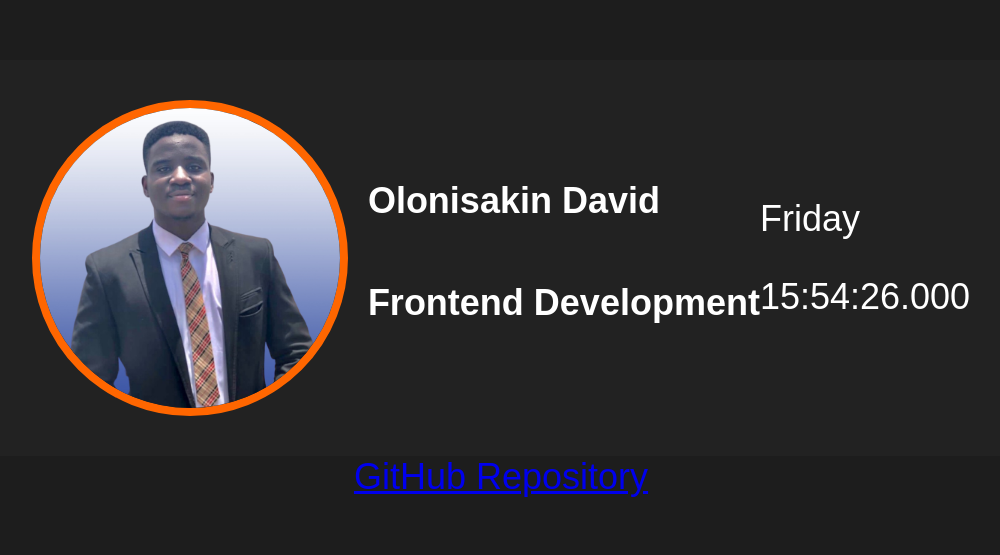
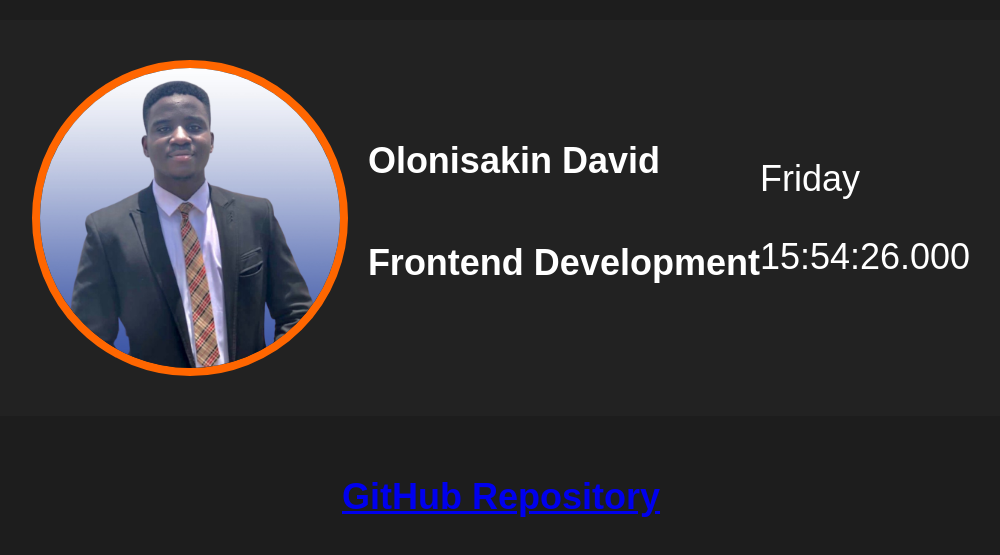
Before and after one commit to olonisakindavid/HNGx-Task1, a plain HTML site: page index.html in a window 1280 px wide. Shown: the part 121-676 px from the top of the page, without its empty margins (139-1139 px from the left). Drawn offline with Linux system fonts and the light colour scheme.

Commit message:
modified css a bit, done

```diff
--- a/style.css
+++ b/style.css
@@ -58,7 +58,8 @@ body {
 .header__username,
 .track,
 .github-link {
-  font-size: 36px;
+  font-size: 36px; /* Increase the font size for these elements */
+}
 
 .github-link {
   display: inline-block;
```
